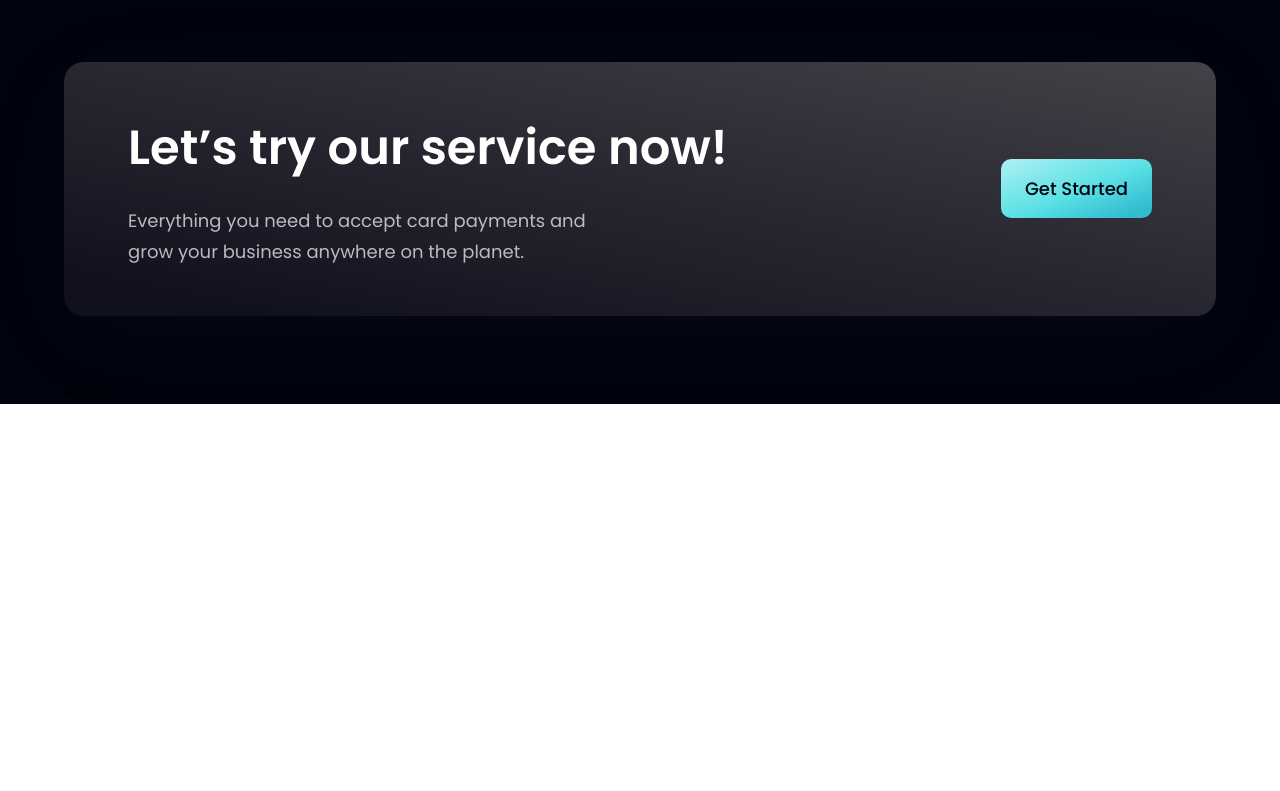
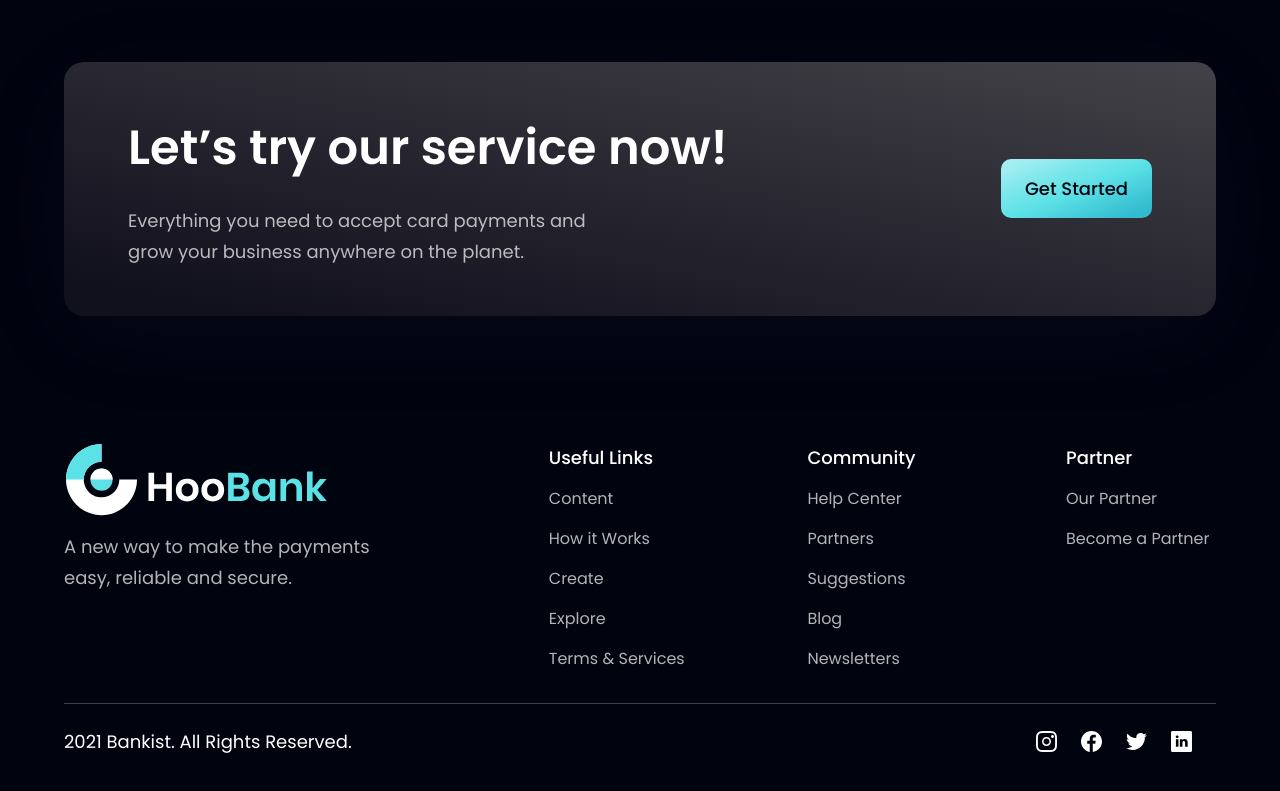
Before and after one commit to Vikashsirvi/bankist, a React (Vite) app: page / in a window 1280 px wide. Shown: the part 4185-4976 px from the top of the page. Before the commit the page ends 4589 px from the top, so only its background shows below. Built offline with nearby package versions, Linux system fonts and the light colour scheme.

Commit message:
footer section added

```diff
--- a/src/components/Footer.jsx
+++ b/src/components/Footer.jsx
@@ -1,7 +1,46 @@
 import React from "react";
+import styles from '../style'
+import { footerLinks, socialMedia } from '../constants'
+import { logo } from "../assets";
 
 const Footer = () => {
-  return <div>Footer</div>;
+  console.log(footerLinks);
+  return <section id='footer' className={`${styles.flexCenter} ${styles.paddingY} flex-col`}>
+    <div className={`${styles.flexStart} md:flex-row flex-col mb-8 w-full`}>
+      <div className="flex-[1] flex flex-col justify-start mr-10">
+        <img src={logo} alt='bankist' className="w-[266px] h-[72px] object-contain" />
+        <p className={`${styles.paragraph} mt-4 max-w-[310px]`}>
+          A new way to make the payments easy, reliable and secure.
+        </p>
+      </div>
+      <div className="flex-[1.5] w-full flex flex-row justify-between flex-wrap md:mt-0 mt-10">
+        {footerLinks.map((footerlink) => {
+          console.log(footerlink);
+          return <div key={footerlink.title} className={`flex flex-col ss:my-0 my-4 min-w-[150px]`}>
+            <h4 className="font-poppins font-medium text-[18px] leading-[27px] text-white">{footerlink.title}</h4>
+            <ul className="list-none mt-4">
+              {footerlink.links.map((item, index) => (
+                <li key={item.name}
+                  className={`font-poppins font-normal text-[16px] leading-[24px] text-dimWhite hover:text-secondary cursor-pointer ${index !== footerlink.links.length - 1 ? 'mb-4' : 'mb-0'}`} >
+                  {item.name}
+                </li>
+              ))}
+            </ul>
+          </div>
+        })}
+      </div>
+    </div>
+    <div className="w-full flex justify-between items-center md:flex-row flex-col pt-6 border-t-[1px] border-t-[#3F3E45]">
+      <p className="font-poppins font-normal text-center text-[18px] leading-[27px] text-white">
+        2021 Bankist. All Rights Reserved.
+      </p>
+      <div className="flex flex-row md:mt-0 mt-6">
+        {socialMedia.map((social, index) => (
+          <img key={social.id} src={social.icon} alt={social.id} className={`w-[21px] h-[21px] object-contain cursor-pointer ${index !== socialMedia.length ? 'mr-6' : 'mr-0'}`} />
+        ))}
+      </div>
+    </div>
+  </section >;
 };
 
 export default Footer;
```
